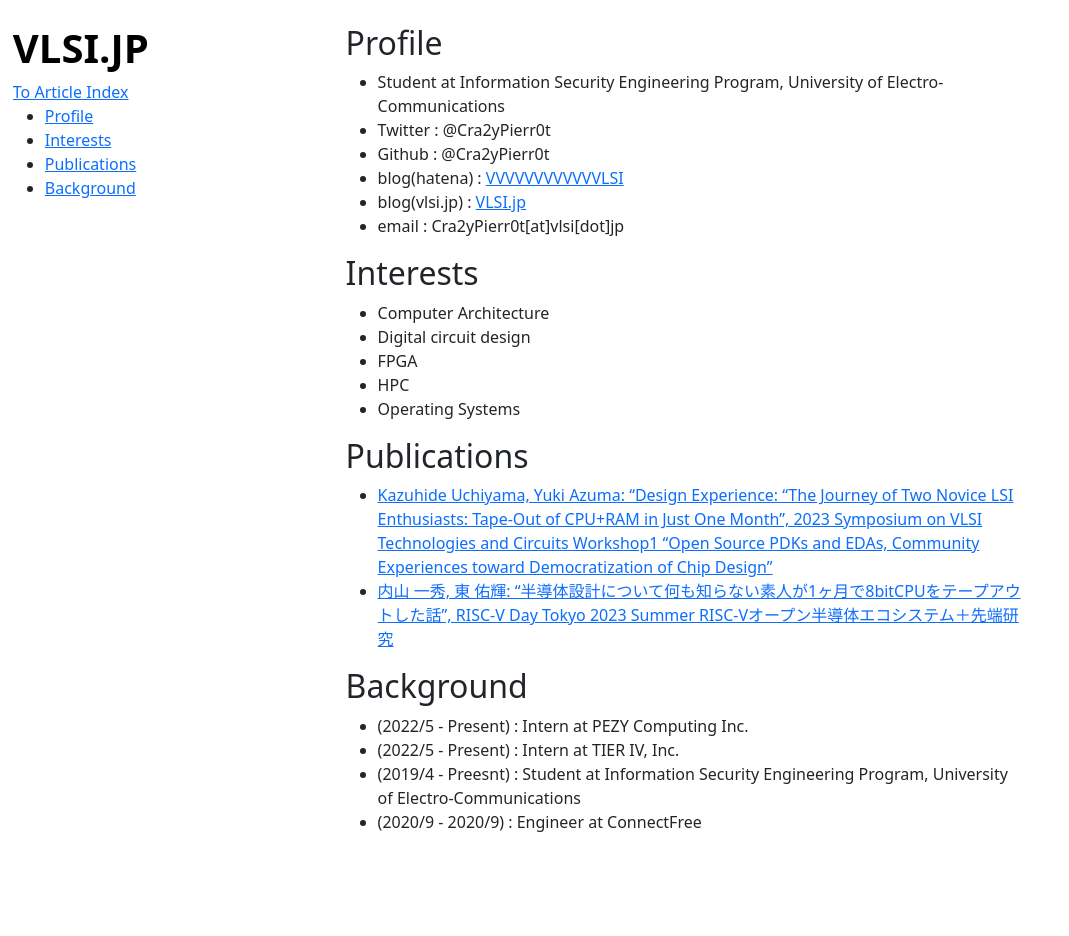
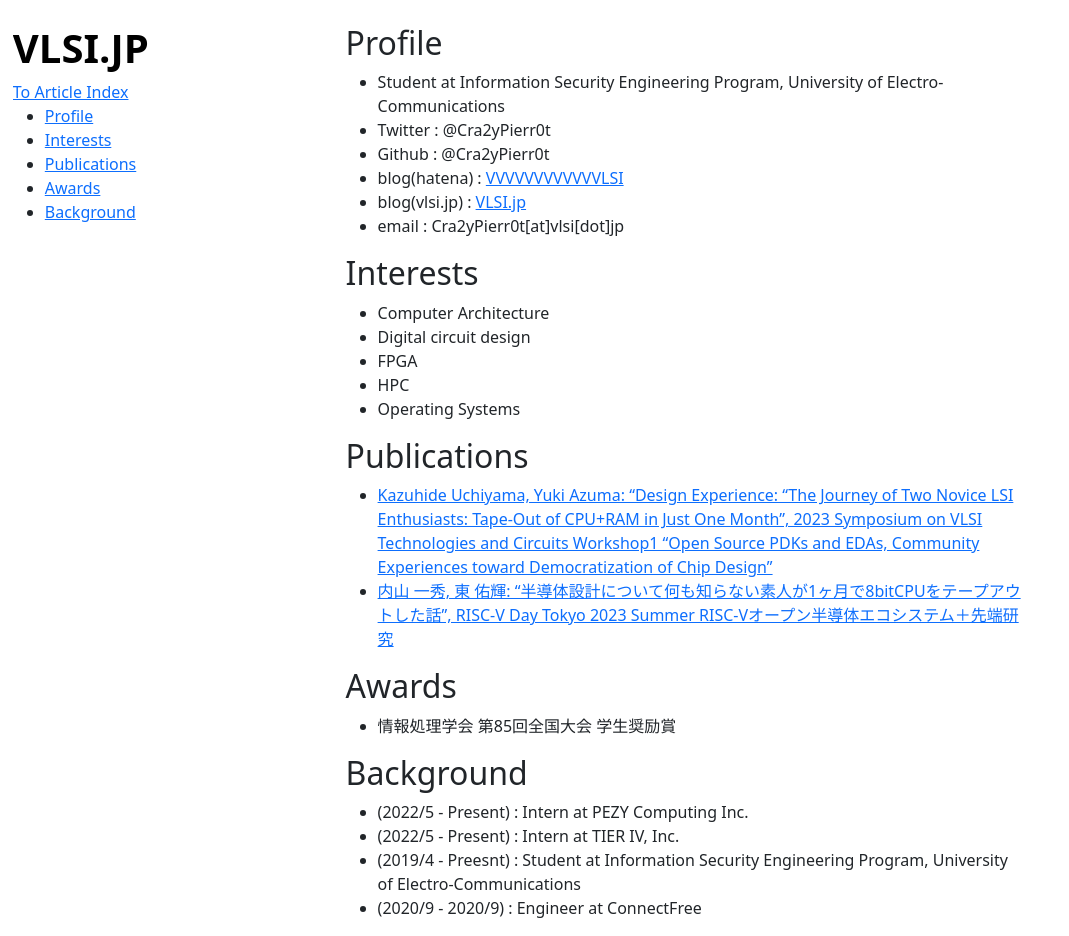
Before and after one commit to Cra2yPierr0t/Cra2yPierr0t.github.io, a Jekyll site: the page built from about.md, in a window 1280 px wide and 936 px high. Shown: the whole window, without its empty margins (0-1069 px from the left). Built offline with Jekyll 4.4.1, drawn with Linux system fonts in a browser that asks for light colours.

Commit message:
add awards

```diff
--- a/about.md
+++ b/about.md
@@ -22,6 +22,10 @@ title: About me
 - [Kazuhide Uchiyama, Yuki Azuma: "Design Experience: “The Journey of Two Novice LSI Enthusiasts: Tape-Out of CPU+RAM in Just One Month”, 2023 Symposium on VLSI Technologies and Circuits Workshop1 "Open Source PDKs and EDAs, Community Experiences toward Democratization of Chip Design"](https://www.vlsisymposium.org/workshop1.html)
 - [内山 一秀, 東 佑輝: "半導体設計について何も知らない素人が1ヶ月で8bitCPUをテープアウトした話", RISC-V Day Tokyo 2023 Summer RISC-Vオープン半導体エコシステム＋先端研究](https://riscv.or.jp/risc-v-day-tokyo-2023-summer/)
 
+## Awards
+
+- 情報処理学会 第85回全国大会 学生奨励賞
+
 ## Background
 - (2022/5 - Present) : Intern at PEZY Computing Inc.
 - (2022/5 - Present) : Intern at TIER IV, Inc.
```
